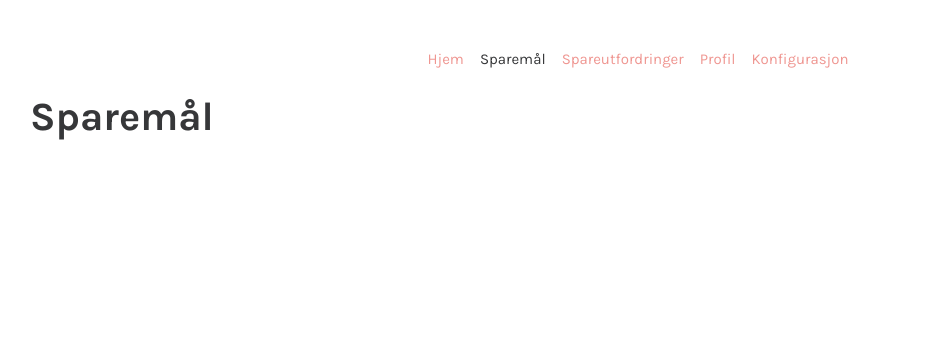
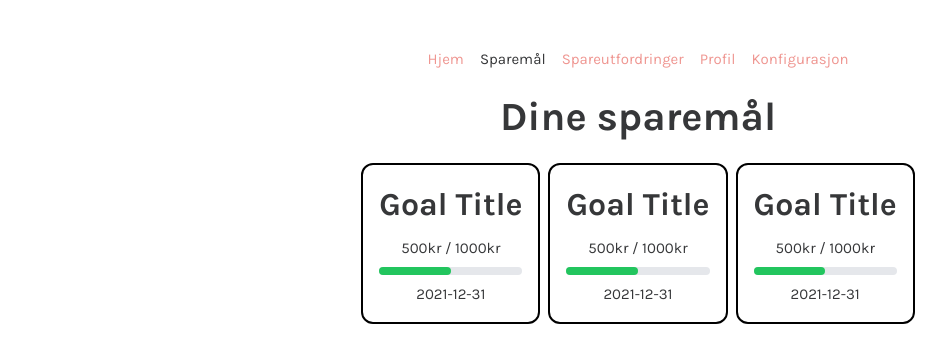
Before and after one commit to haruixu/SpareStiFrontend, a Vue app: page /sparemaal in a window 1280 px wide. Shown: the top 362 px of the page, without its empty margins (2-948 px from the left). Built offline with nearby package versions, Linux system fonts and the light colour scheme.

Commit message:
feat: added primitive saving goal overview

```diff
--- /dev/null
+++ b/src/components/CardGoal.vue
@@ -0,0 +1,33 @@
+<script lang="ts" setup>
+import type { Goal } from '@/types/goal'
+import type { PropType } from 'vue'
+import ProgressBar from '@/components/ProgressBar.vue'
+
+defineProps({
+    goalInstance: {
+        type: Object as PropType<Goal>,
+        default: () => ({
+            id: 0,
+            title: 'Goal Title',
+            saved: 500,
+            target: 1000,
+            completion: 50,
+            description: 'Goal Description',
+            priority: 0,
+            createdOn: '2021-01-01',
+            dueDate: '2021-12-31'
+        })
+    }
+})
+</script>
+
+<template>
+    <div class="border-2 border-black rounded-xl p-4 flex flex-col items-center gap-2">
+        <h2 class="m-0">{{ goalInstance.title }}</h2>
+        <p>{{ goalInstance.saved }}kr / {{ goalInstance.target }}kr</p>
+        <ProgressBar :completion="goalInstance.completion" />
+        <p>{{ goalInstance.dueDate }}</p>
+    </div>
+</template>
+
+<style scoped></style>
--- /dev/null
+++ b/src/components/ProgressBar.vue
@@ -0,0 +1,13 @@
+<script lang="ts" setup>
+defineProps({
+    completion: Number
+})
+</script>
+
+<template>
+    <div class="w-full bg-gray-200 rounded-full">
+        <div :style="{ width: completion + '%' }" class="bg-green-500 h-2 rounded-full"></div>
+    </div>
+</template>
+
+<style scoped></style>
--- /dev/null
+++ b/src/types/goal.ts
@@ -0,0 +1,11 @@
+export interface Goal {
+    id: number
+    title: string
+    saved: number
+    target: number
+    completion: number
+    description: string
+    priority: number
+    createdOn: string
+    dueDate: string | null
+}
--- a/src/views/GoalView.vue
+++ b/src/views/GoalView.vue
@@ -1,7 +1,14 @@
-<script lang="ts" setup></script>
+<script lang="ts" setup>
+import CardGoal from '@/components/CardGoal.vue'
+</script>
 
 <template>
-    <h1>Sparemål</h1>
+    <h1 class="font-bold text-center">Dine sparemål</h1>
+    <div class="flex flex-row justify-center gap-2">
+        <CardGoal />
+        <CardGoal />
+        <CardGoal />
+    </div>
 </template>
 
 <style scoped></style>
```
